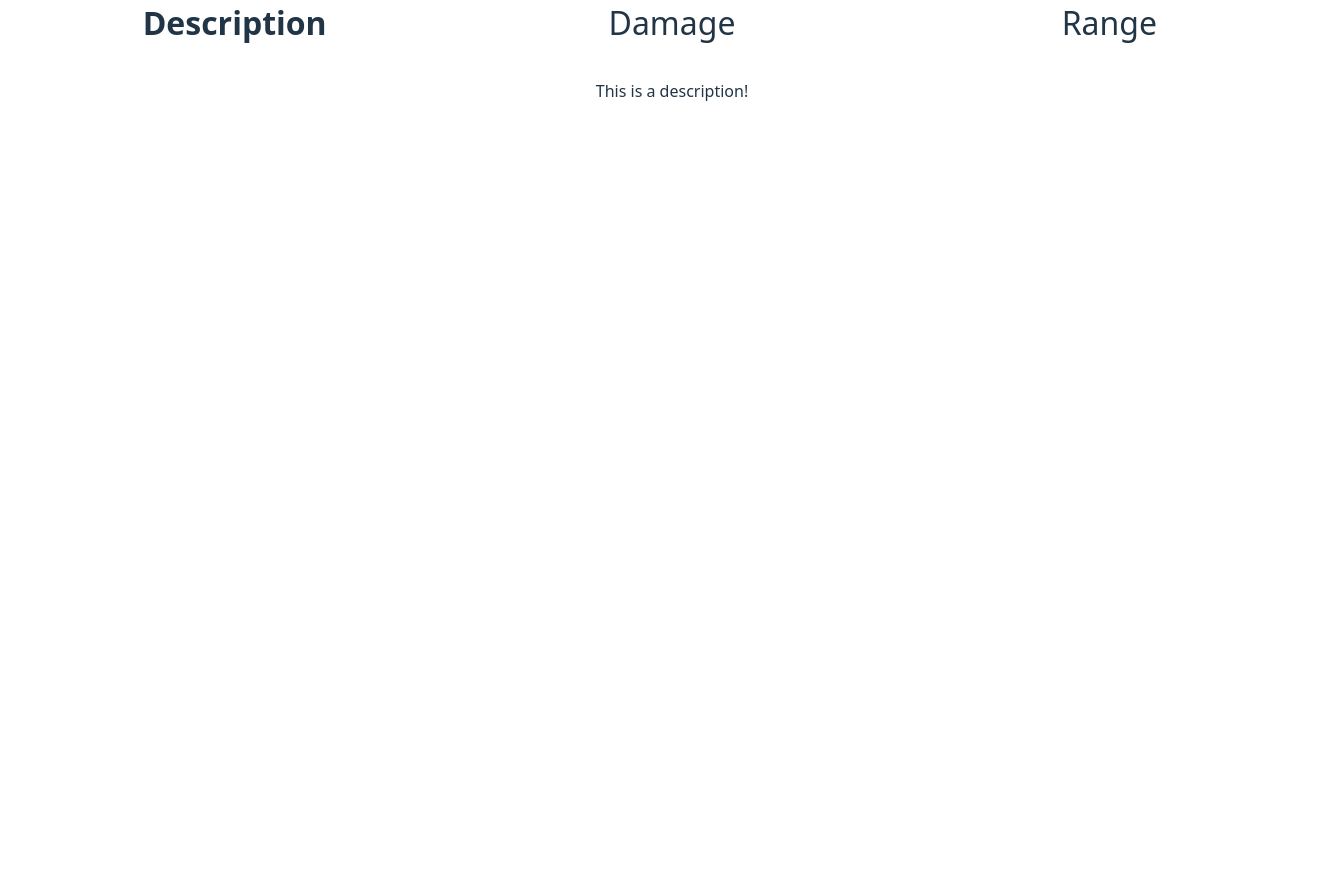
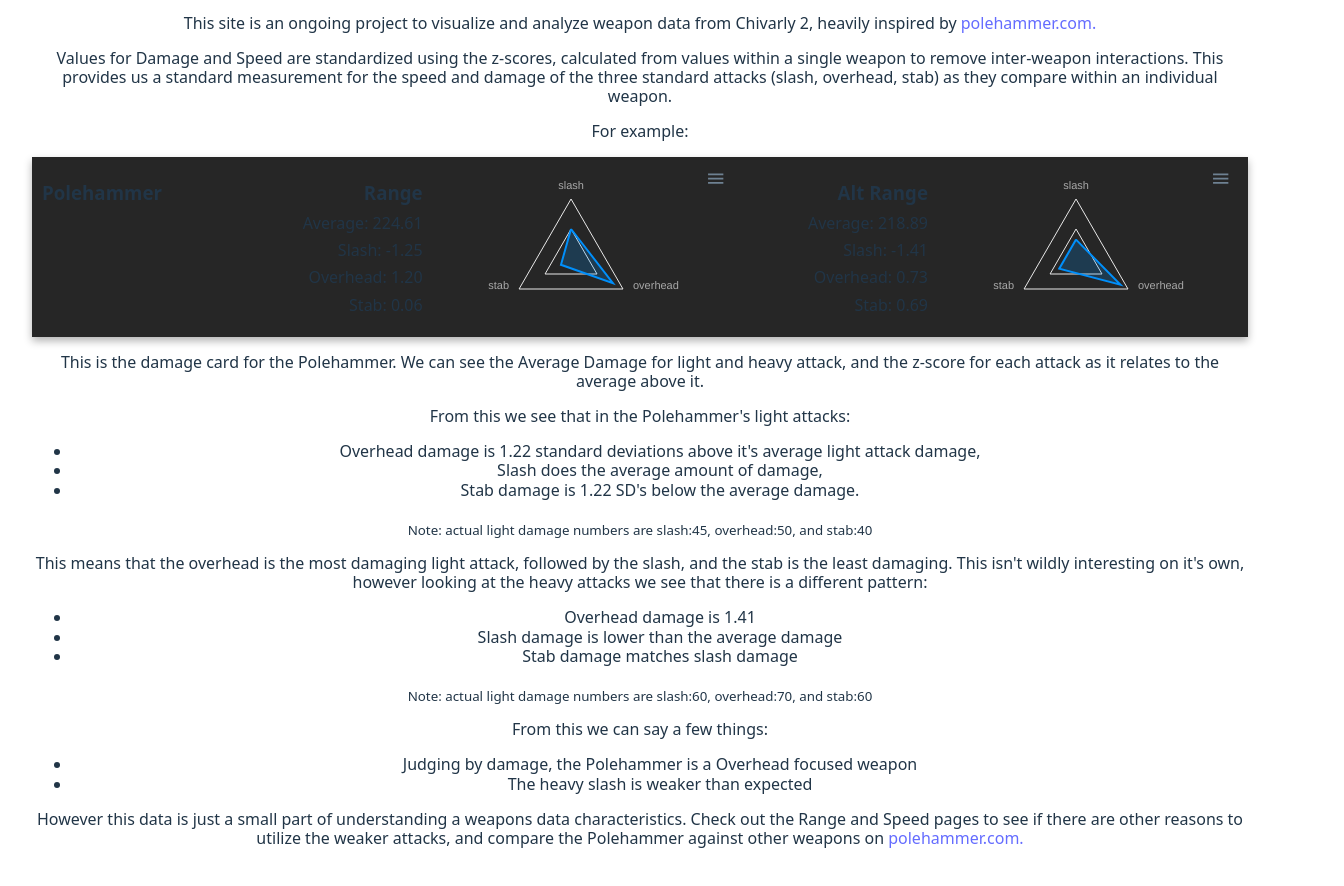
Before and after one commit to amwilkins/chiv-vis, a React (Vite) app: page / in a window 1280 px wide. Shown: the part 190-1076 px from the top of the page, 1344 px wide, since content can reach past the window. Before the commit the page ends 800 px from the top, so only its background shows below. Built offline with nearby package versions, Linux system fonts and the light colour scheme.

Commit message:
Set up tabs and placeholder text

```diff
--- a/src/App.css
+++ b/src/App.css
@@ -62,26 +62,23 @@
 .tab_header li {
   flex: 1;
   cursor: pointer;
-  padding: 2rem;
-  border: 2px solid var(--text-color);
   text-align: center;
-  border-top-right-radius: 100%;
-  border-top-left-radius: 100%;
   font-size: 2rem;
 }
 
 .tab_container {
-  width: 80em;
 }
 
 .tab_content {
 }
 
 .tab_button {
-
+	font-weight: 300;
+}
+.text {
+  font-size: 16px;
 }
 
 .active {
-  background: var(--text-color);
-  font-weight: 900;
+  font-weight: 800;
 }
--- a/src/components/page_description.tsx
+++ b/src/components/page_description.tsx
@@ -1,14 +1,92 @@
-import stats from '../scoredWeapons.json';
+// import stats from '../scoredWeapons.json';
+import WeaponCard from './weapon_card';
+
+// TODO: Format this text so it's easier to read.
+// and rewrite it a few times.
 
 
 export default function DescriptionPage({ }) {
 
+	return (
+		<div className='text'>
 
 
+			<p>
+				This site is an ongoing project to visualize and analyze weapon data from Chivarly 2,
+				heavily inspired by
+				<a href="polehammer.com"> polehammer.com. </a>
+			</p>
 
-	return (
-		<div>
-			This is a description!
-		</div>
+			<p>
+				Values for Damage and Speed are standardized using the z-scores, calculated from values within a single weapon
+				to remove inter-weapon interactions. This provides us a standard measurement for
+				the speed and damage of the three standard attacks (slash, overhead, stab) as they compare within an individual weapon.
+			</p>
+			<p>
+				For example:
+			</p>
+			<WeaponCard key={1} weapon={"Polehammer"} />
+
+			<p>
+				This is the damage card for the Polehammer.
+				We can see the Average Damage for light and heavy attack, and the z-score for each attack as it relates to the average above it.
+			</p>
+
+			<p>
+				From this we see that in the Polehammer's light attacks:
+			</p>
+			<ul>
+				<li>
+					Overhead damage is 1.22 standard deviations above it's average light attack damage,
+				</li>
+				<li>
+					Slash does the average amount of damage,
+				</li>
+				<li>
+					Stab damage is 1.22 SD's below the average damage.
+				</li>
+			</ul>
+			<sub>Note: actual light damage numbers are slash:45, overhead:50, and stab:40</sub>
+			<p>
+			</p>
+
+			<p>
+				This means that the overhead is the most damaging light attack, followed by the slash, and the stab is the least damaging.
+				This isn't wildly interesting on it's own, however looking at the heavy attacks we see that there is a different pattern:
+			</p>
+			<ul>
+				<li>
+					Overhead damage is 1.41
+				</li>
+				<li>
+					Slash damage is lower than the average damage
+				</li>
+				<li>
+					Stab damage matches slash damage
+				</li>
+			</ul>
+			<sub>Note: actual light damage numbers are slash:60, overhead:70, and stab:60</sub>
+			<p>
+			</p>
+			<p>
+				From this we can say a few things:
+			</p>
+			<ul>
+				<li>
+					Judging by damage, the Polehammer is a Overhead focused weapon
+				</li>
+				<li>
+					The heavy slash is weaker than expected
+				</li>
+			</ul>
+
+			<p>
+				However this data is just a small part of understanding a weapons data characteristics.
+				Check out the Range and Speed pages to see if there are other reasons to utilize the weaker attacks,
+				and compare the Polehammer against other weapons on
+				<a href="polehammer.com"> polehammer.com. </a>
+			</p>
+
+		</div >
 	);
 }
--- a/src/components/tabs.tsx
+++ b/src/components/tabs.tsx
@@ -14,7 +14,7 @@ export function TabContent({ activeTab, selectedOptions, setSelectedOptions }: {
 
 	function createCardPage() {
 		return (
-			<CardPage selectedOptions={selectedOptions} setSelectedOptions={setSelectedOptions} />
+			<CardPage selectedOptions={selectedOptions} setSelectedOptions={setSelectedOptions} activeTab={activeTab} />
 		)
 	}
 
@@ -27,9 +27,9 @@ export function TabContent({ activeTab, selectedOptions, setSelectedOptions }: {
 
 	return (
 		<div className="tab_container">
-			<div className="column">
-				{getPage(activeTab)}
-			</div>
+			{getPage(activeTab)}
+			{/* <div className="column"> */}
+			{/* </div> */}
 		</div>
 	);
 }
--- a/src/index.css
+++ b/src/index.css
@@ -1,6 +1,6 @@
 :root {
   font-family: system-ui, Avenir, Helvetica, Arial, sans-serif;
-  line-height: 1.5;
+  line-height: 1.2;
   font-weight: 400;
 
   color-scheme: light dark;
@@ -31,7 +31,7 @@ body {
 }
 
 h1 {
-  font-size: 3.2em;
+  font-size: 3em;
   line-height: 1.1;
 }
 
```
